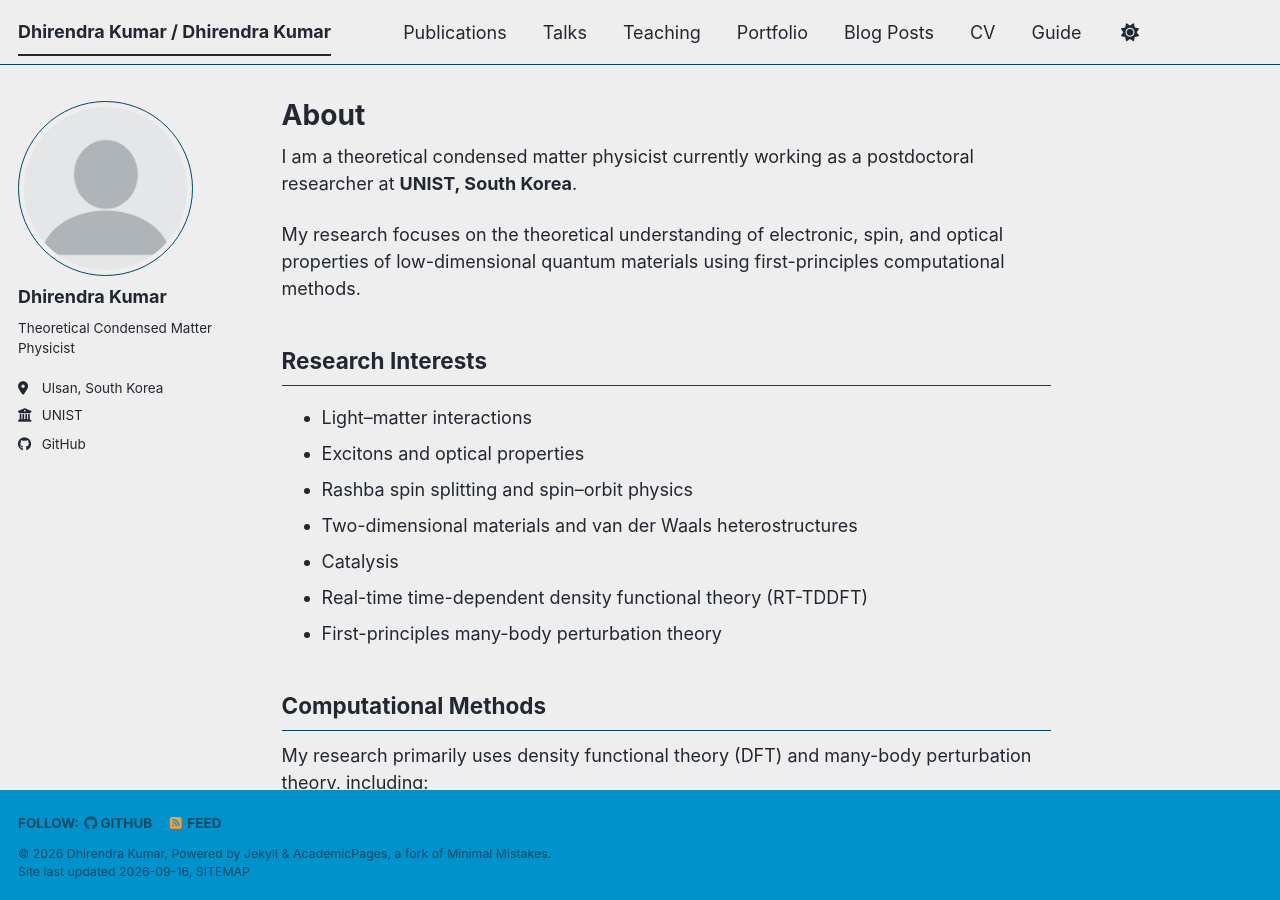
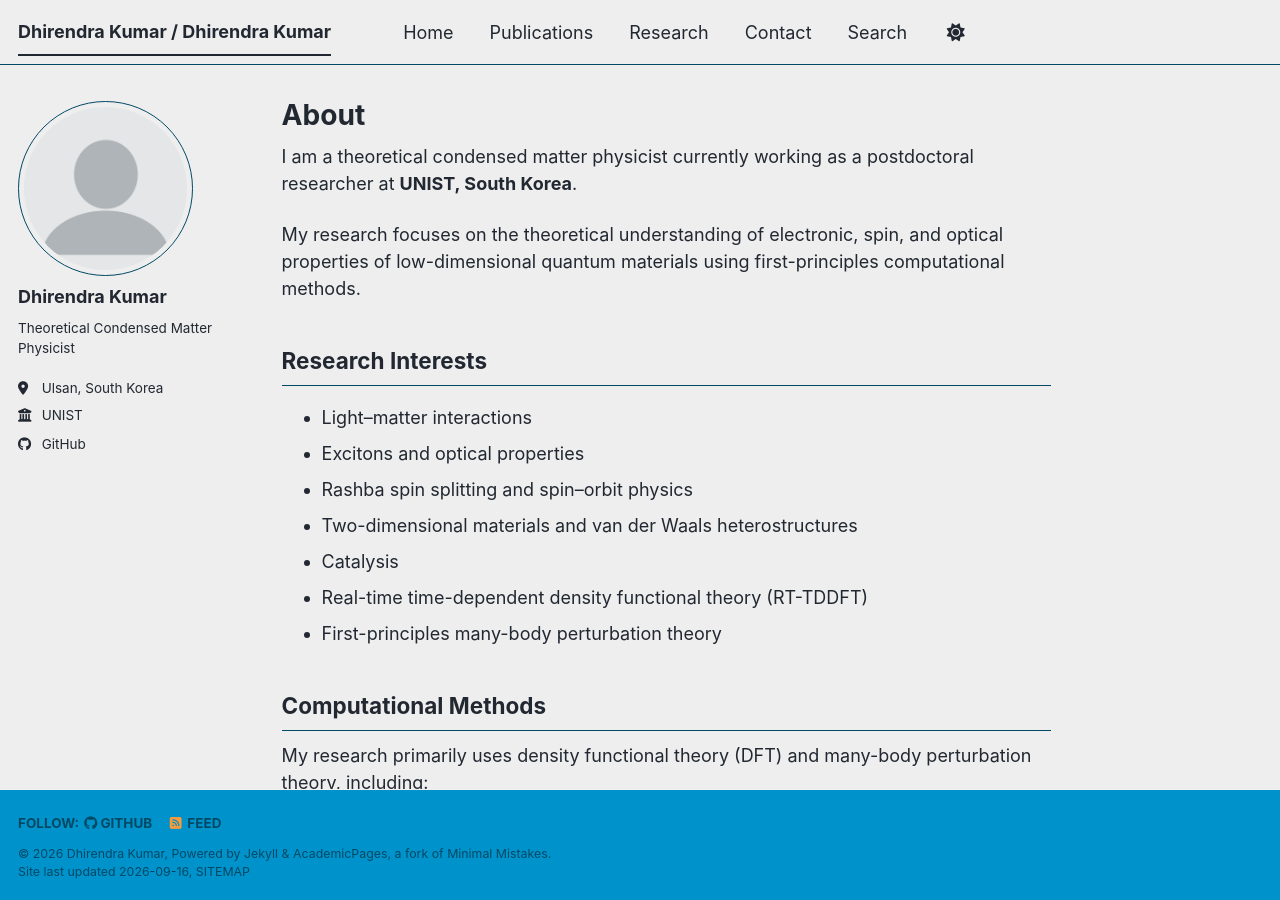
Before and after one commit to Dhirendra-Kumar96/Dhirendra-Kumar96.github.io, a Jekyll site: the page built from _pages/about.md, in a window 1280 px wide and 900 px high. Built offline with Jekyll 4.4.1, drawn with Linux system fonts in a browser that asks for light colours; a style sheet for code colours, icons or effects is not loaded.

Commit message:
Update navigation menu items
Removed several navigation items and added new ones.

```diff
--- a/_data/navigation.yml
+++ b/_data/navigation.yml
@@ -8,26 +8,17 @@
 #      Markdown formatted page while the second is generated using JSON.
 
 main:
+  - title: "Home"
+    url: /
+
   - title: "Publications"
     url: /publications/
 
-  - title: "Talks"
-    url: /talks/
+  - title: "Research"
+    url: /research/
 
-  - title: "Teaching"
-    url: /teaching/
+  - title: "Contact"
+    url: /contact/
 
-  - title: "Portfolio"
-    url: /portfolio/
-
-  - title: "Blog Posts"
-    url: /year-archive/
-
-  - title: "CV"
-    url: /cv/
-
-  # - title: "CV"
-  #   url: /cv-json/
-
-  - title: "Guide"
-    url: /markdown/
+  - title: "Search"
+    url: /search/
```
